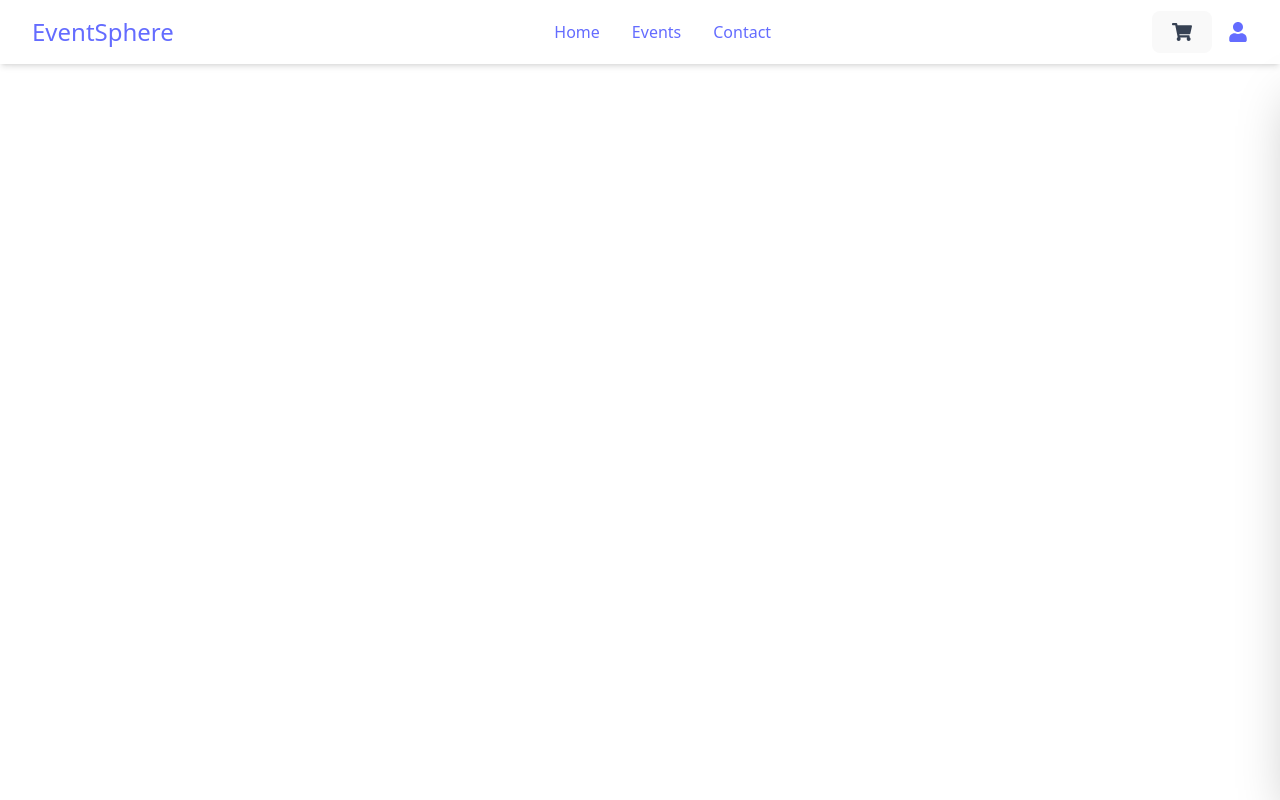
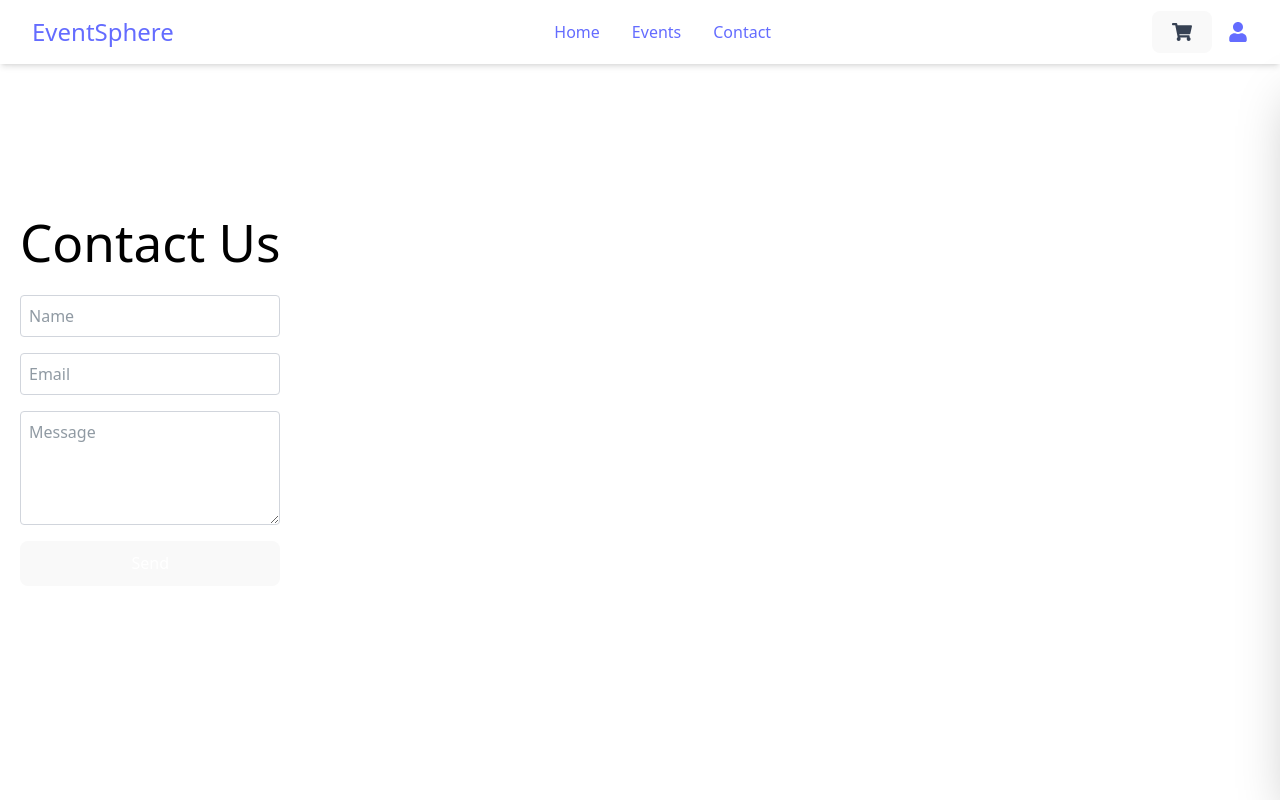
Before and after one commit to yassin701/EventSphare, a React (Vite) app: page /contact in a window 1280 px wide. Built offline with nearby package versions, Linux system fonts and the light colour scheme; the HTML template or start-up script is replaced by a standard one.

Commit message:
create contact page and sending msg from n8n automaticly // and fix issues on page order

```diff
--- a/src/App.jsx
+++ b/src/App.jsx
@@ -12,6 +12,7 @@ import Login from "./pages/Admin/Login";
 import Home from "./pages/Home";
 import Orders from "./pages/Admin/Orders";
 import { Toaster } from "react-hot-toast";
+import Contact from "./pages/Contact";
 
 import "./App.css";
 
@@ -43,12 +44,14 @@ function AppRoutes() {
           <Route path="add" element={<AddEvent />} />
           <Route path="events" element={<AdminEvent />} />
          <Route path="orders" element={<Orders />} />
+
         </Route>
 
         {/* user routes */}
         <Route path="/" element={<Home />} />
         <Route path="/events" element={<Events />} />
         <Route path="/checkout" element={<Checkout />} />
+        <Route path="/contact" element={<Contact />} />
       </Routes>
     </>
   );
--- a/src/pages/Admin/Orders.jsx
+++ b/src/pages/Admin/Orders.jsx
@@ -9,7 +9,9 @@ export default function Orders() {
   useEffect(() => {
     const fetchOrders = async () => {
       try {
-        const res = await axios.get("https://694d36b2ad0f8c8e6e200cec.mockapi.io/api/v1/orders");
+        const res = await axios.get(
+          "https://694d36b2ad0f8c8e6e200cec.mockapi.io/api/v1/orders"
+        );
         setOrders(res.data);
       } catch (err) {
         console.error("Failed to fetch orders:", err);
@@ -22,8 +24,10 @@ export default function Orders() {
 
   const handleDelete = async (id) => {
     try {
-      await axios.delete(`https://694d36b2ad0f8c8e6e200cec.mockapi.io/api/v1/orders/${id}`);
-      setOrders(prev => prev.filter(order => order.id !== id));
+      await axios.delete(
+        `https://694d36b2ad0f8c8e6e200cec.mockapi.io/api/v1/orders/${id}`
+      );
+      setOrders((prev) => prev.filter((order) => order.id !== id));
     } catch (err) {
       console.error("Failed to delete order:", err);
     }
@@ -48,6 +52,7 @@ export default function Orders() {
             <th className="py-3 px-4 text-left">Actions</th>
           </tr>
         </thead>
+
         <tbody>
           {orders.map((order, index) => (
             <tr key={order.id} className="border-b hover:bg-gray-50">
@@ -57,17 +62,35 @@ export default function Orders() {
               <td className="py-3 px-4">{order.address}</td>
               <td className="py-3 px-4">{order.phone}</td>
               <td className="py-3 px-4 font-semibold">{order.total} MAD</td>
+
               <td className="py-3 px-4">
-                {order.items.map(item => (
-                  <div key={item.id} className="flex items-center gap-2 mb-1">
-                    <img src={item.image} alt={item.name} className="w-8 h-8 object-cover rounded" />
-                    <span className="text-sm">{item.name} ({item.quantity})</span>
-                  </div>
-                ))}
+                {order.items && order.items.length > 0 ? (
+                  order.items.map((item, i) => (
+                    <div key={i} className="flex items-center gap-2 mb-1">
+                      <img
+                        src={item.image}
+                        alt={item.name}
+                        className="w-8 h-8 object-cover rounded"
+                      />
+                      <span className="text-sm">
+                        {item.name} ({item.quantity})
+                      </span>
+                    </div>
+                  ))
+                ) : (
+                  <span className="text-gray-400 text-sm">No items</span>
+                )}
               </td>
-              <td className="py-3 px-4 text-sm text-gray-500">{new Date(order.date).toLocaleString()}</td>
+
+              <td className="py-3 px-4 text-sm text-gray-500">
+                {order.date ? new Date(order.date).toLocaleString() : "-"}
+              </td>
+
               <td className="py-3 px-4">
-                <FaTrash className="text-red-500 cursor-pointer" onClick={() => handleDelete(order.id)} />
+                <FaTrash
+                  className="text-red-500 cursor-pointer"
+                  onClick={() => handleDelete(order.id)}
+                />
               </td>
             </tr>
           ))}
--- a/src/pages/Checkout.jsx
+++ b/src/pages/Checkout.jsx
@@ -15,7 +15,6 @@ export default function Checkout() {
 
   const handleSubmit = async (e) => {
     e.preventDefault();
-
     const form = e.target;
 
     const orderData = {
@@ -24,26 +23,28 @@ export default function Checkout() {
       address: form.address.value,
       phone: form.phone.value,
       paymentMethod: form.payment.value,
-      items,
+      items: items.map((item) => ({
+        id: item.id,
+        name: item.name,
+        image: item.image,
+        price: item.price,
+        quantity: item.quantity,
+      })),
       total: totalPrice,
       date: new Date().toISOString(),
     };
 
-    /* 1️⃣ Send to MockAPI (OPTIONAL) */
+    /* Send FULL order to MockAPI */
     try {
       await axios.post(
         "https://694d36b2ad0f8c8e6e200cec.mockapi.io/api/v1/orders",
-        {
-          fullName: orderData.fullName,
-          email: orderData.email,
-          total: orderData.total,
-        }
+        orderData
       );
     } catch (err) {
-      console.warn("MockAPI failed, continuing...");
+      console.warn("MockAPI failed:", err);
     }
 
-    /* 2️⃣ Send to n8n (IMPORTANT) */
+    /* Send to n8n */
     try {
       await axios.post(
         import.meta.env.VITE_N8N_WEBHOOK_URL,
@@ -53,11 +54,9 @@ export default function Checkout() {
       console.error("n8n error:", err);
     }
 
-    /* 3️⃣ Always show success modal */
     setShowModal(true);
   };
 
-  /* EMPTY CART CHECK */
   if (items.length === 0 && !showModal) {
     return (
       <div className="min-h-screen flex items-center justify-center">
@@ -124,7 +123,7 @@ export default function Checkout() {
 
             <button
               type="submit"
-              className="w-full bg-black text-white py-3 rounded-lg"
+              className="w-full bg-black text-white py-3 rounded-lg hover:bg-gray-700"
             >
               Place Order
             </button>
--- a/src/pages/Contact.jsx
+++ b/src/pages/Contact.jsx
@@ -0,0 +1,97 @@
+import React, { useState } from "react";
+import axios from "axios";
+
+export default function Contact() {
+  const [form, setForm] = useState({ name: "", email: "", message: "" });
+  const [errors, setErrors] = useState({});
+  const [success, setSuccess] = useState(false);
+
+  const APIURL = import.meta.env.VITE_API_CONTACT_URL;
+
+  const validateEmail = (email) => /^[^\s@]+@[^\s@]+\.[^\s@]+$/.test(email);
+
+  const handleSubmit = async (e) => {
+    e.preventDefault();
+
+    let newErrors = {};
+    let isValid = true;
+
+    if (!form.name.trim()) {
+      newErrors.name = "Name is required.";
+      isValid = false;
+    }
+
+    if (!form.email.trim()) {
+      newErrors.email = "Email is required.";
+      isValid = false;
+    } else if (!validateEmail(form.email)) {
+      newErrors.email = "Invalid email format.";
+      isValid = false;
+    }
+
+    if (!form.message.trim()) {
+      newErrors.message = "Message is required.";
+      isValid = false;
+    }
+
+    setErrors(newErrors);
+    if (!isValid) return;
+
+    try {
+      await axios.post(APIURL, form);
+      setSuccess(true);
+      setForm({ name: "", email: "", message: "" });
+      setErrors({});
+
+      setTimeout(() => setSuccess(false), 3000);
+    } catch (error) {
+      console.error("n8n error:", error);
+    }
+  };
+
+  return (
+    <div className="max-w-md mx-auto p-5 mt-0 min-h-screen flex flex-col justify-center">
+      <h1 className="text-black text-3xl mb-6 text-center">Contact Us</h1>
+
+      {success && (
+        <p className="text-green-600 font-semibold mb-4 text-center">
+          Message sent successfully!
+        </p>
+      )}
+
+      <form onSubmit={handleSubmit} className="flex flex-col gap-4">
+        <input
+          name="name"
+          placeholder="Name"
+          value={form.name}
+          onChange={(e) => setForm({ ...form, name: e.target.value })}
+          className={`p-2 border ${errors.name ? "border-red-500" : "border-gray-300"} rounded w-full`}
+        />
+        {errors.name && <p className="text-red-500 text-sm">{errors.name}</p>}
+
+        <input
+          name="email"
+          placeholder="Email"
+          value={form.email}
+          onChange={(e) => setForm({ ...form, email: e.target.value })}
+          className={`p-2 border ${errors.email ? "border-red-500" : "border-gray-300"} rounded w-full`}
+        />
+        {errors.email && <p className="text-red-500 text-sm">{errors.email}</p>}
+
+        <textarea
+          name="message"
+          placeholder="Message"
+          rows="4"
+          value={form.message}
+          onChange={(e) => setForm({ ...form, message: e.target.value })}
+          className={`p-2 border ${errors.message ? "border-red-500" : "border-gray-300"} rounded w-full`}
+        />
+        {errors.message && <p className="text-red-500 text-sm">{errors.message}</p>}
+
+        <button className="p-2.5 bg-black text-white rounded hover:bg-gray-800">
+          Send
+        </button>
+      </form>
+    </div>
+  );
+}
```
Also changed, not shown: 1 other file (tests, documents, lock files or other folders).
